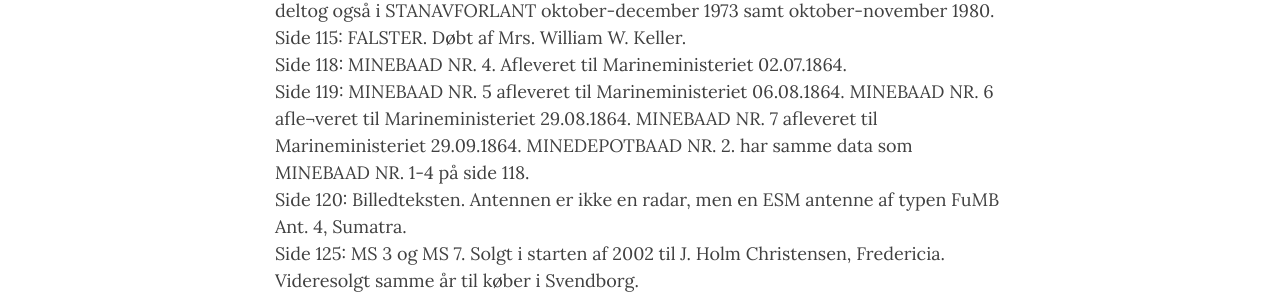
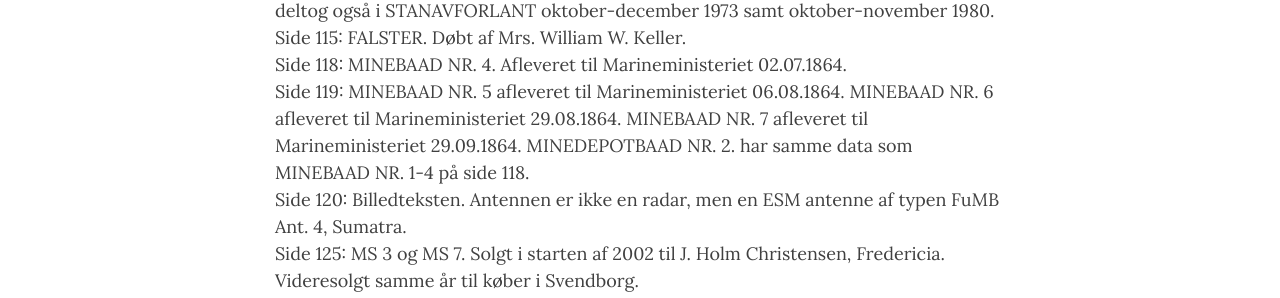
Before and after one commit to mex/fsof.dk, a Jekyll site: the page built from 2026-09-20-rettelser-tilføjelser.md, in a window 1280 px wide and 900 px high, scrolled down 2179 px. Shown: the part 180-478 px from the top of the window. Built offline with Jekyll 4.4.1, drawn with Linux system fonts in a browser that asks for light colours.

Commit message:
Fix formatting and text errors in rettelser-tilføjelser.md

```diff
--- a/2026-09-20-rettelser-tilføjelser.md
+++ b/2026-09-20-rettelser-tilføjelser.md
@@ -46,7 +46,7 @@ Side 102; U 3. Admiralty Job No. J3234, Bestilt 21.05.42 under "1942 Programme",
 Side 103: DELFINEN. De første ringe placeredes på beddingen 10.06.54. SPRINGEREN. "Offshore Purchase for the Danish Navy under the FY60 Programme". SPRINGEREN deltog også i STANAVFORLANT oktober-december 1973 samt oktober-november 1980.
 Side 115: FALSTER. Døbt af Mrs. William W. Keller.
 Side 118: MINEBAAD NR. 4. Afleveret til Marineministeriet 02.07.1864.
-Side 119: MINEBAAD NR. 5 afleveret til Marineministeriet 06.08.1864. MINEBAAD NR. 6 afle¬veret til Marineministeriet 29.08.1864. MINEBAAD NR. 7 afleveret til Marineministeriet 29.09.1864. MINEDEPOTBAAD NR. 2. har samme data som MINEBAAD NR. 1-4 på side 118.
+Side 119: MINEBAAD NR. 5 afleveret til Marineministeriet 06.08.1864. MINEBAAD NR. 6 afleveret til Marineministeriet 29.08.1864. MINEBAAD NR. 7 afleveret til Marineministeriet 29.09.1864. MINEDEPOTBAAD NR. 2. har samme data som MINEBAAD NR. 1-4 på side 118.
 Side 120: Billedteksten. Antennen er ikke en radar, men en ESM antenne af typen FuMB Ant. 4, Sumatra.
 Side 125: MS 3 og MS 7. Solgt i starten af 2002 til J. Holm Christensen, Fredericia. Videresolgt samme år til køber i Svendborg.
 Side 126: MS 10. Blev sammen med MS 3 genfundet i Kiel og ikke som angivet i Flensburg.
```
